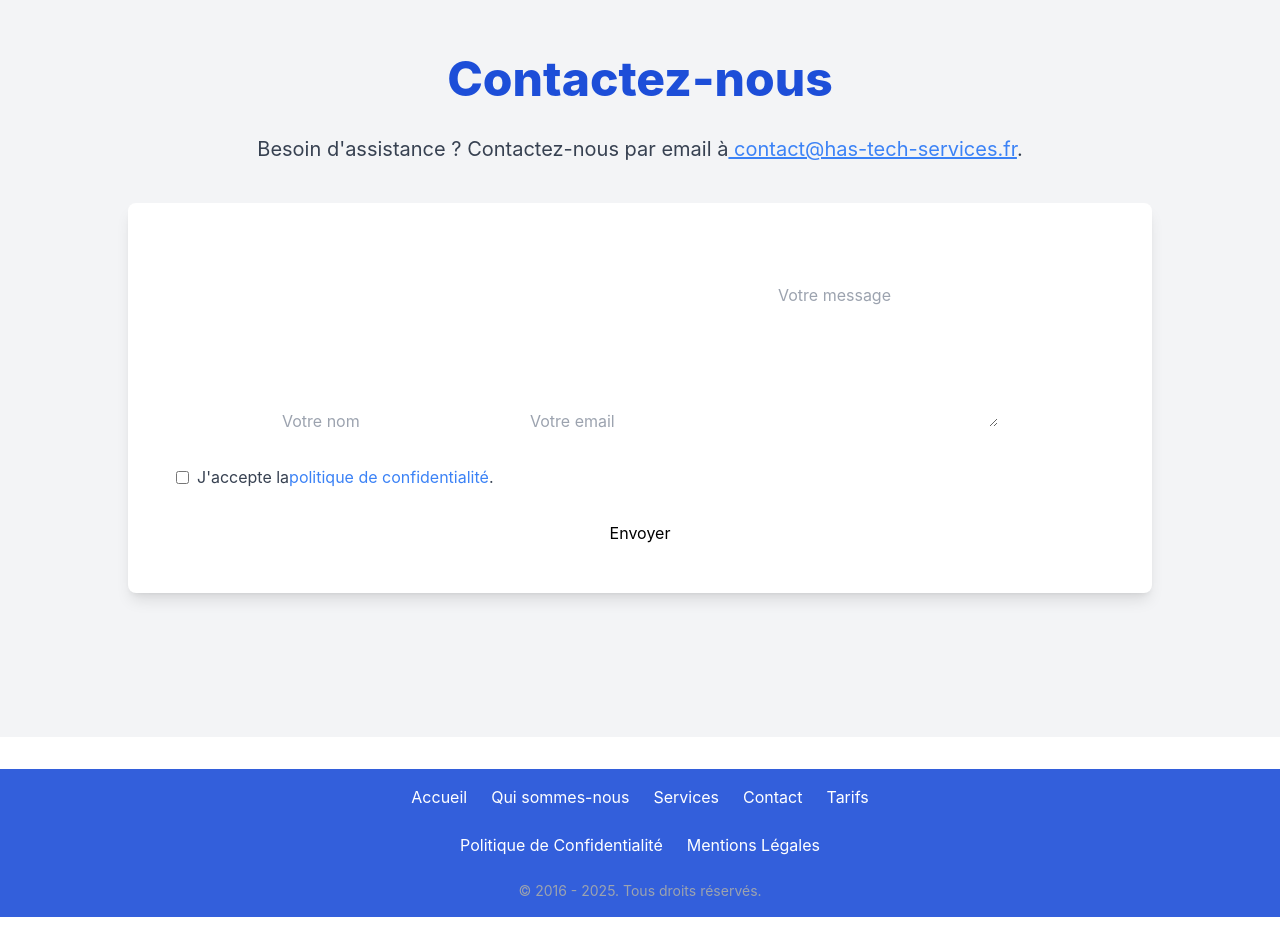
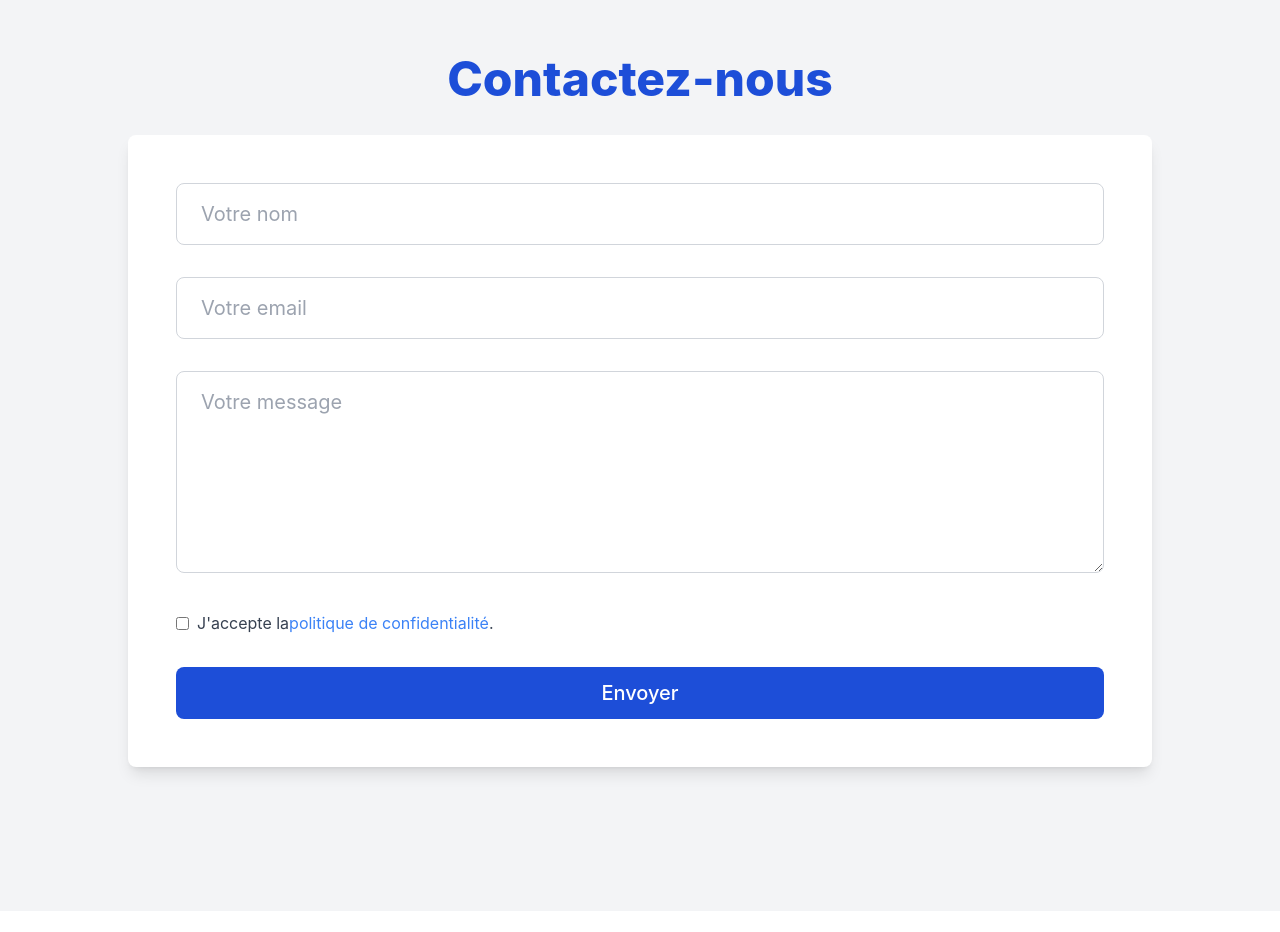
Before and after one commit to HASSANEBEZZA/Has-Tech-Services, a React (Create React App) app: page / in a window 1280 px wide. Shown: the part 3360-4292 px from the top of the page. Built offline with nearby package versions, Linux system fonts and the light colour scheme.

Commit message:
ajout de mentionlegal et Politique de confidentialité

```diff
--- a/src/components/Contact.tsx
+++ b/src/components/Contact.tsx
@@ -29,43 +29,47 @@ const Contact: React.FC = () => {
       return;
     }
 
-    const apiUrl = process.env.NEXT_PUBLIC_API_URL;
-    if (!apiUrl) {
-      setStatus('error');
-      setErrorMessage("L'URL de l'API n'est pas configurée. Vérifiez vos variables d'environnement.");
-      return;
-    }
+    try {
+      const response = await axios.post(
+        process.env.REACT_APP_API_URL || '',
+        formData
+      );
 
-    try {
-      const response = await axios.post(`${apiUrl}/contact`, formData);
       if (response.status === 200) {
         setStatus('success');
         setFormData({ name: '', email: '', message: '', acceptPrivacy: false });
       }
     } catch (error: any) {
       setStatus('error');
-      setErrorMessage(error.response?.data?.error || "Une erreur s'est produite lors de l'envoi de l'email.");
+      setErrorMessage(
+        error.response?.data?.error || "Une erreur s'est produite lors de l'envoi de l'email."
+      );
     }
   };
 
   return (
+    <>
       <section id="contact" className="contact-section py-20 bg-gray-100">
         <div className="container mx-auto text-center px-6">
           <h2 className="text-5xl font-extrabold text-blue-700 mb-8">Contactez-nous</h2>
-        <p className="text-xl text-gray-700 mb-10">
-          Besoin d'assistance ? Contactez-nous par email à
-          <a href="mailto:contact@has-tech-services.fr" className="text-blue-500 underline"> contact@has-tech-services.fr</a>.
-        </p>
           <form className="bg-white p-12 shadow-lg rounded-lg max-w-5xl mx-auto space-y-8" onSubmit={handleSubmit}>
-          <input type="text" name="name" placeholder="Votre nom" className="input-field" value={formData.name} onChange={handleChange} required />
-          <input type="email" name="email" placeholder="Votre email" className="input-field" value={formData.email} onChange={handleChange} required />
-          <textarea name="message" placeholder="Votre message" className="input-field" rows={6} value={formData.message} onChange={handleChange} required></textarea>
+            <div>
+              <input type="text" name="name" placeholder="Votre nom" className="w-full px-6 py-4 border border-gray-300 rounded-lg text-xl" value={formData.name} onChange={handleChange} required />
+            </div>
+            <div>
+              <input type="email" name="email" placeholder="Votre email" className="w-full px-6 py-4 border border-gray-300 rounded-lg text-xl" value={formData.email} onChange={handleChange} required />
+            </div>
+            <div>
+              <textarea name="message" placeholder="Votre message" className="w-full px-6 py-4 border border-gray-300 rounded-lg text-xl" rows={6} value={formData.message} onChange={handleChange} required></textarea>
+            </div>
+            <div>
               <label className="flex items-center text-gray-700">
                 <input type="checkbox" name="acceptPrivacy" checked={formData.acceptPrivacy} onChange={handleCheckboxChange} className="mr-2" />
                 J'accepte la <a href="/privacy-policy" className="text-blue-500">politique de confidentialité</a>.
               </label>
               {privacyError && <p className="text-red-600 text-sm">{privacyError}</p>}
-          <button type="submit" className={`submit-btn ${!formData.acceptPrivacy ? 'disabled' : ''}`} disabled={!formData.acceptPrivacy || status === 'loading'}>
+            </div>
+            <button type="submit" className="w-full py-3 bg-blue-700 text-white font-medium rounded-lg text-xl" disabled={!formData.acceptPrivacy || status === 'loading'}>
               {status === 'loading' ? 'Envoi en cours...' : 'Envoyer'}
             </button>
           </form>
@@ -73,6 +77,7 @@ const Contact: React.FC = () => {
           {status === 'error' && <p className="text-red-600 text-lg mt-4">{errorMessage}</p>}
         </div>
       </section>
+    </>
   );
 };
 
```
Lines whose indentation alone changed are shown as unchanged.
